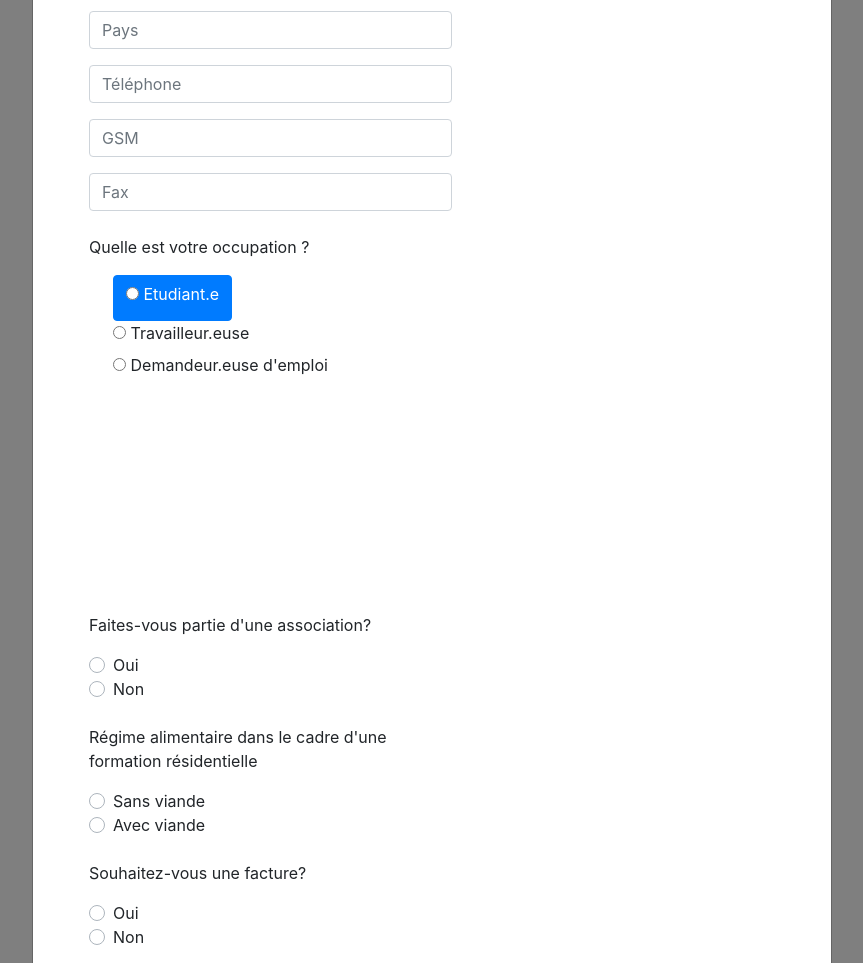
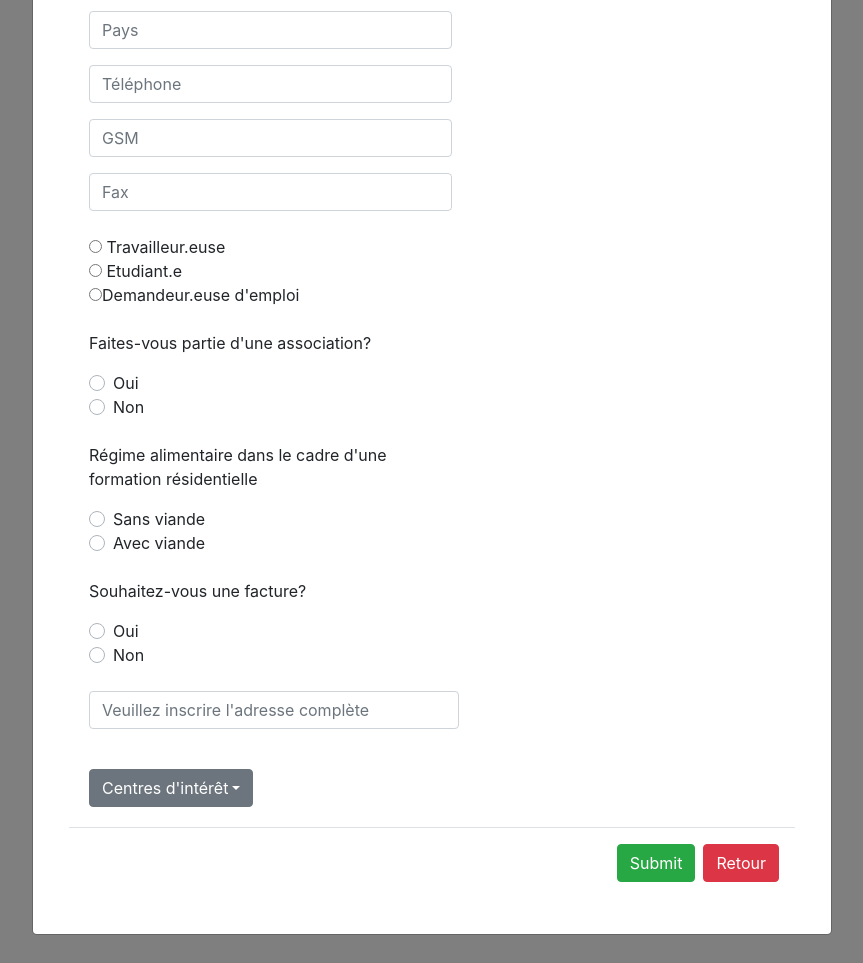
Before and after one commit to CappelleJess/CEMEA, a CodeIgniter app: a page that uses application/views/pages/inscription.php in a window 1280 px wide. Shown: the part 669-1632 px from the top of the page, without its empty margins (208-1071 px from the left). Run offline with CodeIgniter, Linux system fonts and the light colour scheme; some libraries are stand-ins or nearby versions.

Commit message:
collapse works
need styling

```diff
--- a/application/views/pages/inscription.php
+++ b/application/views/pages/inscription.php
@@ -206,51 +206,50 @@
                 <div class="form-group w-50">
                     <input type="text" class="form-control" name="fax" placeholder="Fax">
                 <br>
-                <p>Quelle est votre occupation ?</p>
-                <div class="custom-control custom-radio">
-                    <a class="btn btn-primary" data-toggle="collapse" href="#multiCollapseExample1" role="button" aria-expanded="false" aria-controls="multiCollapseExample1">
-                        <input type="radio" onclick="javascript:etudiantCheck();" name="yesno" id="studyCheck">
-                            <label>Etudiant.e</label></a>
-                </div>
-                <div class="custom-control custom-radio">
-                        <input type="radio" onclick="javascript:travailCheck();" name="yesno" id="workCheck">
-                            <label>Travailleur.euse</label>
-                </div>
-                <div class="custom-control custom-radio">
-                        <input type="radio" onclick="javascript:chercheurCheck();" name="yesno" id="chomageCheck">
-                            <label>Demandeur.euse d'emploi</label>
-                </div>
-                <br>
-                <div class="form-group w-50" id="ifOne" style="visibility:hidden" required>
-                    <div class="row">
-                        <div class="col">
-                            <div class="collapse multi-collapse" id="multiCollapseExample1">
-                                <div class="card card-body">
-                                    Etudes en cours: <input class="form-control" type='text' id='yes' name='yes'><br>
-                                    Nom de l'établissement:  <input class="form-control" type='text' id='acc' name='acc'>
+
+                <div class="panel-group" id="accordion">
+                    <div class="panel panel-default">
+                        <div class="panel-heading">
+                            <input type='radio' id='r11' name='occupation' value='Working' required /> Travailleur.euse
+                            <a data-toggle="collapse" data-parent="#accordion" href="#collapseOne"></a>
+                        </div>
+                            <div id="collapseOne" class="panel-collapse collapse in">
+                                <div class="panel-body">
+                                    <div class="form-group w-50" id="ifOne" required>
+                                        Profession: <input class="form-control" type='text' id='yes' name='yes'>
+                                        Lieu de Travail:  <input class="form-control" type='text' id='acc' name='acc'>
+                                        Téléphone:  <input class="form-control" type='text' id='acc' name='acc'>
+                                </div>
+                            </div>
+                    </div>
+                    <div class="panel panel-default">
+                        <div class="panel-heading">
+                            <input type='radio' id='r12' name='occupation' value='Study' required /> Etudiant.e
+                            <a data-toggle="collapse" data-parent="#accordion" href="#collapseTwo"></a>
+                        </div>
+                            <div id="collapseTwo" class="panel-collapse collapse">
+                                <div class="panel-body">
+                                    <div class="form-group w-50" id="ifOne" required>
+                                        Etudes en cours: <input class="form-control" type='text' id='yes' name='yes'>
+                                        Nom de l'établissement:  <input class="form-control" type='text' id='acc' name='acc'>
+                                    </div>
                                 </div>
                             </div>
                         </div>
+                    <div class="panel panel-default">
+                        <div class="panel-heading">
+                            <input type='radio' id='r13' name='occupation' value='Not-Working' required />Demandeur.euse d'emploi
                     </div>
                 </div>
-                <div class="form-group w-50" id="ifTwo" style="visibility:hidden" required>
-                    Profession: <input class="form-control" type='text' id='yes' name='yes'><br>
-                    Lieu de travail:  <input class="form-control" type='text' id='acc' name='acc'>
-                </div>
-                <script>
-                    function etudiantCheck() {
-                        if (document.getElementById('studyCheck').checked) {
-                            document.getElementById('ifOne').style.visibility = 'visible';
-                        }
-                        else document.getElementById('ifOne').style.visibility = 'hidden';
-                    }
-                    function travailCheck() {
-                        if (document.getElementById('workCheck').checked) {
-                            document.getElementById('ifTwo').style.visibility = 'visible';
-                        }
-                        else document.getElementById('ifTwo').style.visibility = 'hidden';
-                    }
-                </script>
+                <script type="text/javascript">
+                    $('#r11').on('click', function(){
+                        $(this).parent().find('a').trigger('click')
+                    })
+
+                    $('#r12').on('click', function(){
+                        $(this).parent().find('a').trigger('click')
+                    })</script>
+
                 </br>
                     <p>Faites-vous partie d'une association?<br>
                     <div class="custom-control custom-radio">
```
